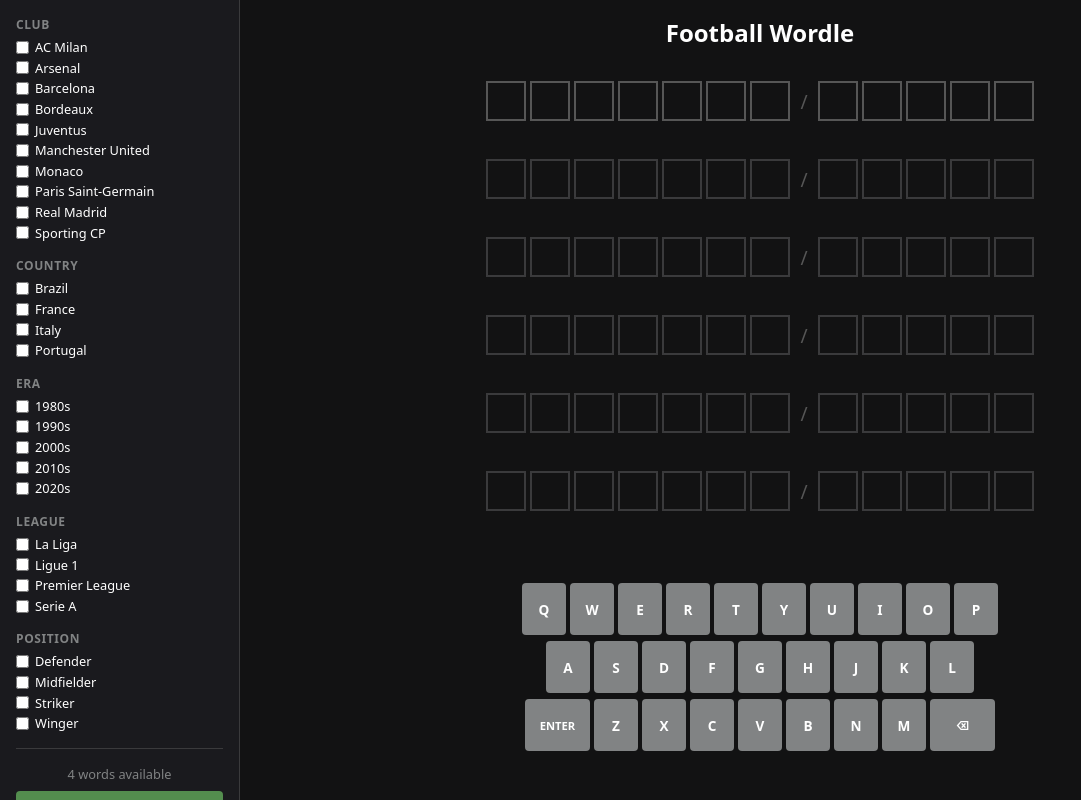
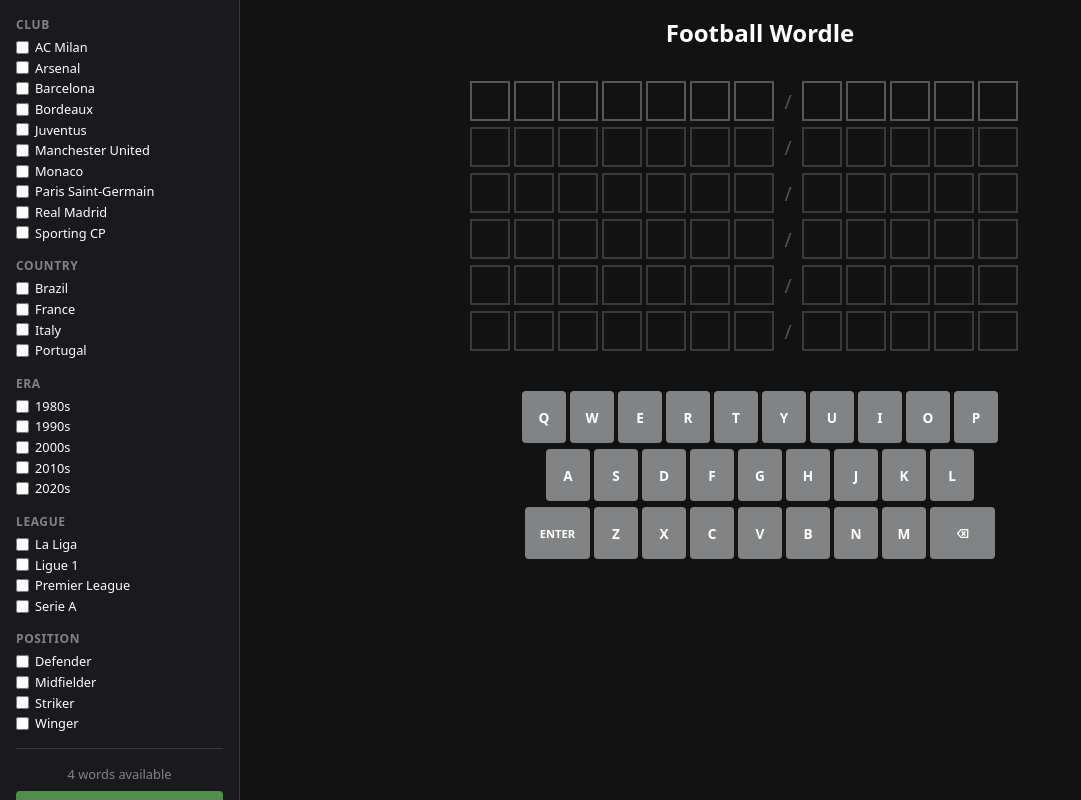
Before and after one commit to ciroalo/wordle-engine, a React (Vite) app: page / in a window 1280 px wide. Shown: the whole page, without its empty margins (0-1081 px from the left). Built offline with nearby package versions, Linux system fonts and the light colour scheme.

Commit message:
updated hint functionality

```diff
--- a/src/ui/components/Grid/Grid.module.css
+++ b/src/ui/components/Grid/Grid.module.css
@@ -8,24 +8,18 @@
   gap: 6px;
   padding: 1rem 0;
   width: 100%;
-  max-width: 600px;
+  max-width: 700px;
 }
 
 /* ============================================================
    Row
    ============================================================ */
 
-.rowWrapper {
-  display: flex;
-  flex-direction: column;
-  align-items: center;
-  gap: 4px;
-}
-
 .row {
   display: flex;
   gap: 4px;
   justify-content: center;
+  align-items: center;
 }
 
 /* ============================================================
@@ -55,7 +49,6 @@
   border-color: var(--color-text-muted);
 }
 
-/* Feedback states */
 .correct {
   background-color: var(--color-correct);
   border-color: var(--color-correct);
@@ -88,29 +81,46 @@
 }
 
 /* ============================================================
-   Hints
+   Hint: slot reserves space so rows stay aligned
    ============================================================ */
 
-.hintArea {
-  min-height: 28px;
+.hintSlot {
+  height: clamp(28px, 8vw, 40px);
   display: flex;
   align-items: center;
+  justify-content: center;
+  margin-left: 6px;
+  flex-shrink: 0;
 }
 
+.hintWrapper {
+  position: relative;
+  width: 22px;
+  height: 22px;
+  display: flex;
+  align-items: center;
+  justify-content: center;
+}
+
+/* ============================================================
+   Hint Button
+   ============================================================ */
+
 .hintButton {
-  width: 24px;
-  height: 24px;
+  width: 22px;
+  height: 22px;
   border-radius: 50%;
   border: 1px solid var(--color-text-dim);
   background: transparent;
   color: var(--color-text-muted);
-  font-size: 0.8rem;
+  font-size: 0.75rem;
   font-weight: 700;
   cursor: pointer;
   display: flex;
   align-items: center;
   justify-content: center;
   transition: all 0.15s ease;
+  padding: 0;
 }
 
 .hintButton:hover {
@@ -118,15 +128,85 @@
   color: var(--color-text);
 }
 
-.hintButtonActive {
+.pinned .hintButton {
   background-color: var(--color-text-dim);
   color: var(--color-text);
   border-color: var(--color-text-dim);
 }
 
-.hintText {
+.hintHidden .hintButton {
+  opacity: 0;
+  pointer-events: none;
+}
+
+.hintHidden .tooltip {
+  display: none;
+}
+
+/* ============================================================
+   Tooltip
+   ============================================================ */
+
+.tooltip {
+  position: absolute;
+  left: calc(100% + 10px);
+  top: 50%;
+  transform: translateY(-50%);
+  display: flex;
+  align-items: center;
+  pointer-events: none;
+  opacity: 0;
+  transition: opacity 0.15s ease;
+  white-space: nowrap;
+  z-index: 10;
+}
+
+.tooltipArrow {
+  width: 0;
+  height: 0;
+  border-top: 6px solid transparent;
+  border-bottom: 6px solid transparent;
+  border-right: 6px solid var(--color-surface);
+  flex-shrink: 0;
+}
+
+.tooltipText {
+  background-color: var(--color-surface);
+  color: var(--color-text);
+  padding: 8px 12px;
+  border-radius: 4px;
   font-size: 0.85rem;
-  color: var(--color-text-muted);
-  text-align: center;
-  padding: 2px 8px;
+  line-height: 1.3;
+  border: 1px solid var(--color-border);
+  max-width: 280px;
+  white-space: normal;
 }
+
+/* Show on hover (desktop only) */
+@media (hover: hover) {
+  .hintWrapper:hover .tooltip {
+    opacity: 1;
+  }
+}
+
+/* Show when pinned (any device) */
+.pinned .tooltip {
+  opacity: 1;
+}
+
+/* ============================================================
+   Tooltip Fallback: Position Left on Narrow Screens
+   ============================================================ */
+
+@media (max-width: 640px) {
+  .tooltip {
+    left: auto;
+    right: calc(100% + 10px);
+    flex-direction: row-reverse;
+  }
+
+  .tooltipArrow {
+    border-right: none;
+    border-left: 6px solid var(--color-surface);
+  }
+}
--- a/src/ui/components/Grid/Grid.tsx
+++ b/src/ui/components/Grid/Grid.tsx
@@ -24,14 +24,13 @@
     const guess = guesses[i] ?? null;
     const isActive = i === attemptNumber && status === "playing";
 
-    // hint availability
     const hasGuess = guess !== null;
     const isWrongGuess =
       hasGuess && !guess.feedback.every((f) => f === "correct");
     const hasHint = i < HINTS_PER_WORD;
     const isHintAvailable = isWrongGuess && hasHint;
-    const isHintRevealed = revealedHints.has(i);
-    const hintText = isHintRevealed ? targetWord.hints[i] : null;
+    const isHintPinned = revealedHints.has(i);
+    const hintText = isHintAvailable ? targetWord.hints[i] : null;
 
     rows.push(
       <GridRow
@@ -43,7 +42,7 @@
         rowIndex={i}
         hintText={hintText}
         isHintAvailable={isHintAvailable}
-        isHintRevealed={isHintRevealed}
+        isHintPinned={isHintPinned}
         onToggleHint={() => dispatch({ type: "TOGGLE_HINT", hintIndex: i })}
       />,
     );
--- a/src/ui/components/Grid/GridRow.tsx
+++ b/src/ui/components/Grid/GridRow.tsx
@@ -1,5 +1,4 @@
-import type { Guess, NormalizedWord } from "@engine/types";
-import { HINTS_PER_WORD } from "@engine/types";
+import type { Guess } from "@engine/types";
 import GridCell from "./GridCell";
 import styles from "./Grid.module.css";
 
@@ -11,13 +10,10 @@
   rowIndex: number;
   hintText: string | null;
   isHintAvailable: boolean;
-  isHintRevealed: boolean;
+  isHintPinned: boolean;
   onToggleHint: () => void;
 }
 
-/**
- * Builds the cell data for one row, interleaving separator columns between segments
- */
 function buildRowCells(
   segments: number[],
   guess: Guess | null,
@@ -33,31 +29,26 @@
   let letterIndex = 0;
 
   segments.forEach((segmentLength, segIndex) => {
-    // add separator before each segment except the first
     if (segIndex > 0) {
       cells.push({ letter: "", feedback: null, isSeparator: true });
     }
 
     for (let i = 0; i < segmentLength; i++) {
       if (guess) {
-        // submitted row: show guess letters with feedback
         cells.push({
           letter: guess.letters[letterIndex],
           feedback: guess.feedback[letterIndex],
           isSeparator: false,
         });
       } else if (isActive) {
-        // active row: show current input
         cells.push({
           letter: currentInput[letterIndex] ?? "",
           feedback: null,
           isSeparator: false,
         });
       } else {
-        // empty future row
         cells.push({ letter: "", feedback: null, isSeparator: false });
       }
-
       letterIndex++;
     }
   });
@@ -73,13 +64,12 @@
   rowIndex,
   hintText,
   isHintAvailable,
-  isHintRevealed,
+  isHintPinned,
   onToggleHint,
 }: GridRowProps) {
   const cells = buildRowCells(segments, guess, currentInput, isActive);
 
   return (
-    <div className={styles.rowWrapper}>
     <div className={styles.row}>
       {cells.map((cell, i) => (
         <GridCell
@@ -90,21 +80,31 @@
           isActive={isActive}
         />
       ))}
-      </div>
-      <div className={styles.hintArea}>
-        {isHintAvailable && (
+      <div className={styles.hintSlot}>
+        <div
+          className={`${styles.hintWrapper} ${isHintPinned ? styles.pinned : ""} ${
+            !isHintAvailable ? styles.hintHidden : ""
+          }`}
+        >
           <button
-            className={`${styles.hintButton} ${isHintRevealed ? styles.hintButtonActive : ""}`}
+            className={styles.hintButton}
             onClick={onToggleHint}
-            aria-label={`Hint ${rowIndex + 1}`}
+            disabled={!isHintAvailable}
+            aria-label={`Toggle hint ${rowIndex + 1}`}
+            aria-expanded={isHintPinned}
+            aria-hidden={!isHintAvailable}
+            tabIndex={isHintAvailable ? 0 : -1}
           >
             ?
           </button>
+          {hintText && (
+            <div className={styles.tooltip} role="tooltip">
+              <span className={styles.tooltipArrow} aria-hidden="true" />
+              <span className={styles.tooltipText}>{hintText}</span>
+            </div>
           )}
         </div>
-      {isHintRevealed && hintText && (
-        <div className={styles.hintText}>{hintText}</div>
-      )}
+      </div>
     </div>
   );
 }
```
Also changed, not shown: src/ui/components/App/App.module.css (indentation only), 2 other files (tests, documents, lock files or other folders). Lines whose indentation alone changed are shown as unchanged.
